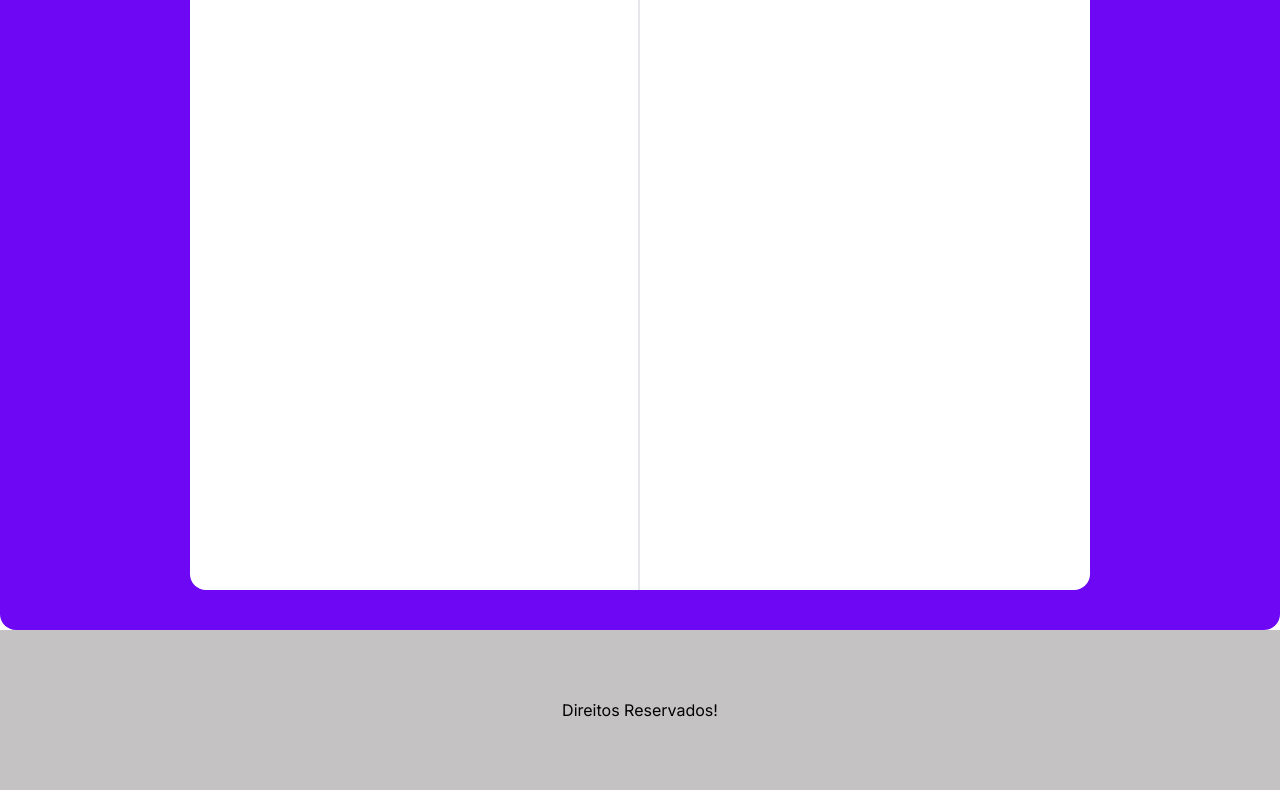
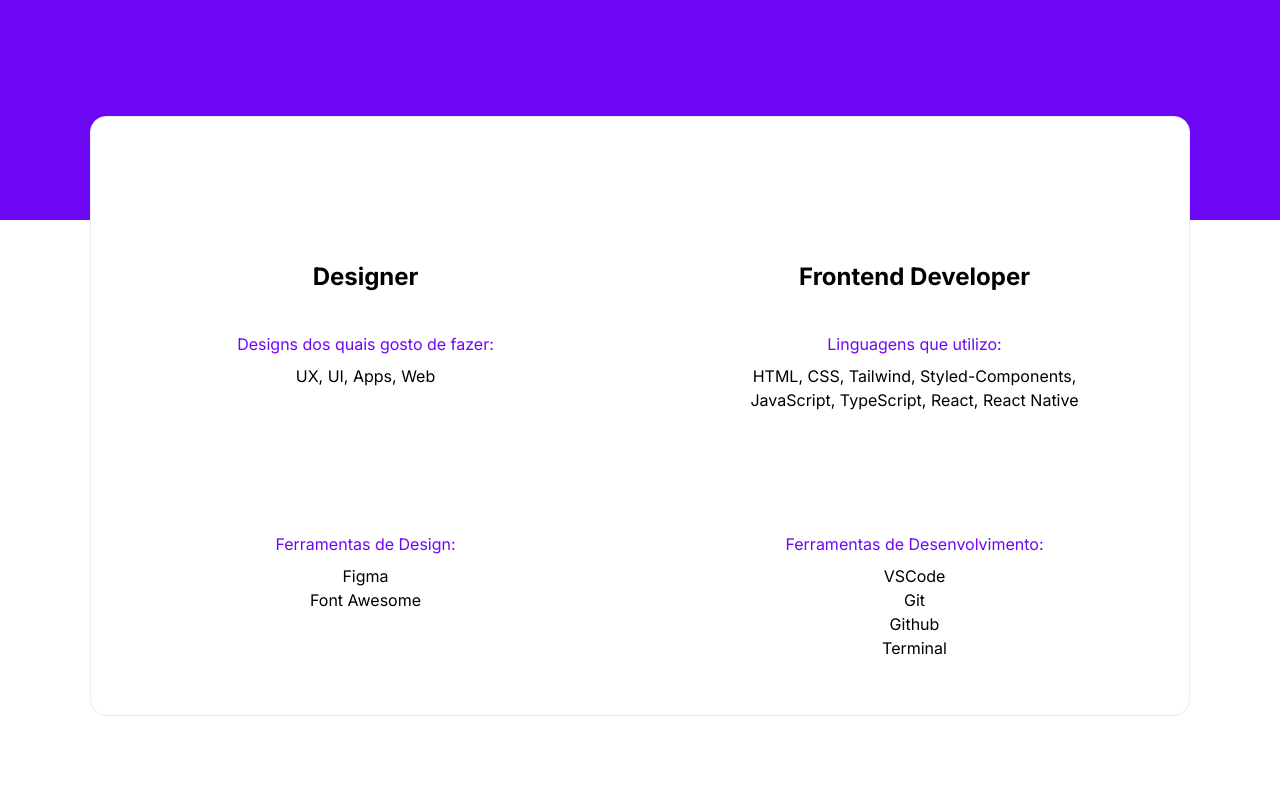
Before and after one commit to YuriCast/Personal-Portfolio, a Next.js app: page / in a window 1280 px wide. Shown: the part 1326-2120 px from the top of the page. Built offline with nearby package versions, Linux system fonts and the light colour scheme.

Commit message:
card grid almost completed

```diff
--- a/components/about.tsx
+++ b/components/about.tsx
@@ -3,7 +3,7 @@ import Card from '@/components/card'
 
 const About = () => {
   return (
-    <div className="mx-auto h-[1200px] max-w-[1420px] rounded-2xl bg-[#6E07F3] text-white">
+    <div className="mx-auto h-[600px] max-w-full bg-[#6E07F3] text-white">
       <div className="mx-auto flex h-[400px] w-full max-w-[620px] flex-col justify-center text-center">
         <h1 className="font-semibold  md:text-3xl">
           Oi, sou o Yuri. Bem-vindo ao meu portfólio.
--- a/components/card.tsx
+++ b/components/card.tsx
@@ -2,20 +2,61 @@ import React from 'react'
 
 const Card = () => {
   return (
-    <div className="mx-auto flex h-[760px] w-[900px] justify-between rounded-2xl bg-white">
-      <div className="w-1/2 items-center justify-center border-r-2 text-center">
-        <h1 className="mt-16 text-3xl font-bold text-black">Design</h1>
-        <p className="mt-6 text-black">
-          Eu valorizo designs limpos e intuitivos, sempre utilizando de bons
-          costumes de UI/UX
-        </p>
-      </div>
-      <div className="w-1/2 items-center justify-center text-center ">
-        <h1 className="mt-16 text-3xl font-bold text-black">Frontend</h1>
-        <p className="mt-6 text-black">jnsadlkjabshjdblas;bj</p>
+    <div className="mx-auto mt-24 flex h-[600px] w-[1100px] justify-between rounded-2xl border border-[#E6ECF8] bg-white">
+      <div className="grid w-full grid-cols-2 grid-rows-3 text-center text-black">
+        <div className="p-4">
+          <h1 className="mt-32 text-2xl font-bold">Designer</h1>
+        </div>
+        <div className="p-4">
+          <h1 className="mt-32 text-2xl font-bold">Frontend Developer</h1>
+        </div>
+        <div className="p-4">
+          <h3 className="text-[#6E07F3]">Designs dos quais gosto de fazer:</h3>
+          <p className="mt-2">UX, UI, Apps, Web</p>
+        </div>
+        <div className="p-4">
+          <h3 className="text-[#6E07F3]">Linguagens que utilizo:</h3>
+          <p className="mt-2">
+            HTML, CSS, Tailwind, Styled-Components, <br /> JavaScript,
+            TypeScript, React, React Native
+          </p>
+        </div>
+        <div className="p-4">
+          <h3 className="text-[#6E07F3]">Ferramentas de Design:</h3>
+          <p className="mt-2">Figma</p>
+          <p>Font Awesome</p>
+        </div>
+        <div className="p-4">
+          <h3 className="text-[#6E07F3]">Ferramentas de Desenvolvimento:</h3>
+          <p className="mt-2">VSCode</p>
+          <p>Git</p>
+          <p>Github</p>
+          <p>Terminal</p>
+        </div>
       </div>
     </div>
   )
 }
 
 export default Card
+
+// <div className="mx-auto flex h-[760px] w-[900px] justify-between rounded-2xl bg-white">
+//   <div className="w-1/2 items-center justify-center text-center">
+//     <h1 className="mt-16 text-3xl font-bold text-black">Designer</h1>
+//     <p className="mt-8 text-[#6E07F3]">Designs dos quais gosto de fazer:</p>
+//     <p className="mt-1 text-black">UX, UI, Apps, Web</p>
+//     <p className="mt-24 text-[#6E07F3]">Ferramentas de Design:</p>
+//     <p className="mt-1 text-black">Figma, Font Awesome</p>
+//   </div>
+
+//   <div className="w-1/2 items-center justify-center text-center">
+//     <h1 className="mt-16 text-3xl font-bold text-black">
+//       Frontend Developer
+//     </h1>
+//     <p className="mt-8 text-[#6E07F3]">Linguagens que utilizo:</p>
+//     <p className="mt-1 text-black">
+//       HTML, CSS, Tailwind, Styled-Components, <br /> JavaScript, TypeScript,
+//       React, React Native
+//     </p>
+//   </div>
+// </div>
--- a/components/footer.tsx
+++ b/components/footer.tsx
@@ -2,7 +2,7 @@ import React from 'react'
 
 const Footer = () => {
   return (
-    <div className="mx-auto flex h-40 w-full items-center justify-center bg-[#c4c2c2] text-center">
+    <div className="mx-auto mt-[1000px] flex h-40 w-full items-center justify-center bg-[#c4c2c2] text-center">
       <p className="">Direitos Reservados!</p>
     </div>
   )
--- a/components/hero.tsx
+++ b/components/hero.tsx
@@ -3,7 +3,7 @@ import React from 'react'
 const Hero = () => {
   return (
     <div className="text-[#141C3A]">
-      <div className="mx-auto mt-[-200px] flex h-[860px] w-full max-w-[800px] flex-col justify-center text-center">
+      <div className="mx-auto mt-[-200px] flex h-[1050px] w-full max-w-[800px] flex-col justify-center text-center">
         <h1 className="text-3xl font-bold md:text-5xl">
           Designer & Frontend Developer
         </h1>
```
